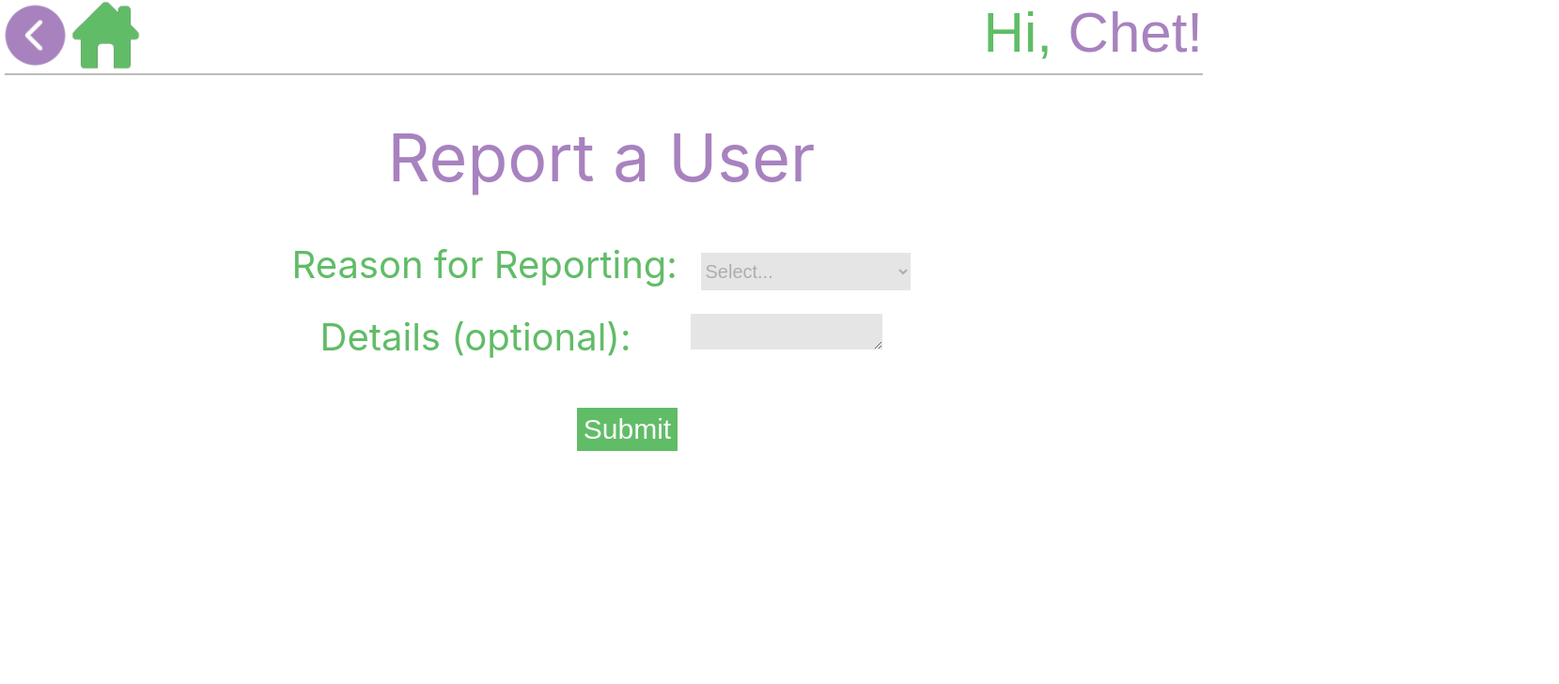
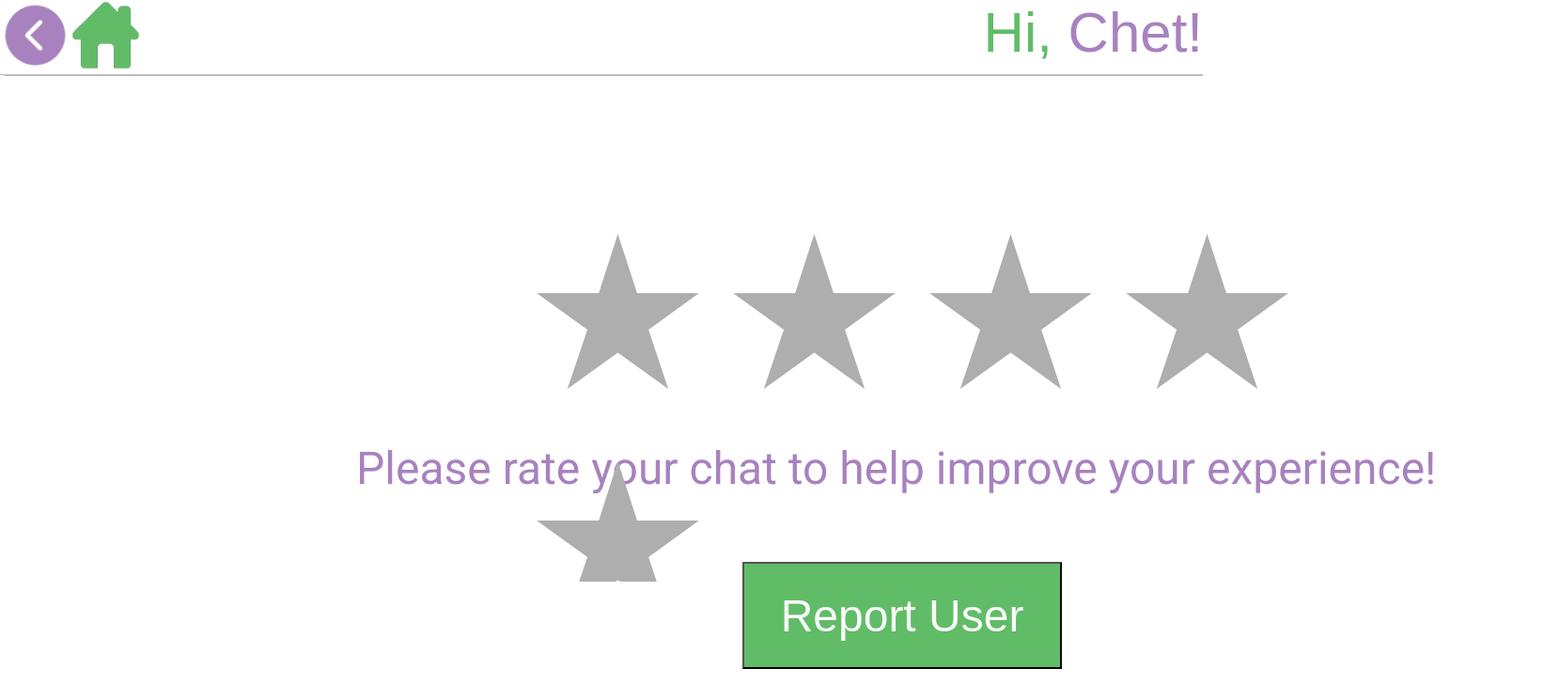
Before and after one commit to camperdue42/SWEN444-Team3, a React (Create React App) app: page / in a window 1280 px wide. Shown: the top 728 px of the page at 94% size, 1659 px wide, since content can reach past the window. Built offline with nearby package versions, Linux system fonts and the light colour scheme.

Commit message:
rating page converted

```diff
--- a/package.json
+++ b/package.json
@@ -12,7 +12,9 @@
     "react-calendar": "^3.1.0",
     "react-dom": "^17.0.1",
     "react-modal": "^3.11.2",
+    "react-rating-stars-component": "^2.2.0",
     "react-scripts": "4.0.0",
+    "react-star-rating-component": "^1.4.1",
     "web-vitals": "^0.2.4"
   },
   "scripts": {
--- a/src/App.js
+++ b/src/App.js
@@ -2,10 +2,11 @@ import React from 'react'
 import HomePage from "./home";
 import JournalSurvey from "./journal-survey";
 import Report from "./report";
+import Rating from "./rating";
 
 function App() {
   return (
-    <Report/>
+    <Rating/>
   );
 }
 
--- /dev/null
+++ b/src/css/rating.css
@@ -0,0 +1,70 @@
+* {
+    overflow-x: hidden;
+    padding: 0px !important;
+    margin: 0px !important;
+}
+
+.v18_333 {
+    width: 100%;
+    height: 1080px;
+    opacity: 1;
+    top: 0px;
+    left: 0px;
+    overflow: hidden;
+}
+
+#stars {
+    height: 250px;
+    width: 1000px;
+    overflow: hidden;
+    left: 50%;
+}
+
+.v18_356 {
+    width: 100%;
+    color: rgba(168,130,191,1);
+    position: absolute;
+    top: 470px;
+    left: 379px;
+    font-family: Roboto;
+    font-weight: Regular;
+    font-size: 48px;
+    opacity: 1;
+    text-align: left;
+}
+.v18_355 {
+    width: 1000px;
+    height: 400px;
+    background-repeat: no-repeat;
+    background-position: center center;
+    background-size: cover;
+    opacity: 1;
+    position: absolute;
+    top: 219px;
+    left: 553px;
+    overflow: hidden;
+}
+.v18_359 {
+    width: 340px;
+    height: 114px;
+    background-repeat: no-repeat;
+    background-position: center center;
+    background-size: cover;
+    opacity: 1;
+    position: absolute;
+    top: 598px;
+    left: 790px;
+    overflow: hidden;
+}
+.v18_357 {
+    width: 340px;
+    height: 114px;
+    background: rgba(97,188,103,1);
+    opacity: 1;
+    position: absolute;
+    top: 0px;
+    left: 0px;
+    overflow: hidden;
+    color: rgb(250, 250, 250);
+    font-size: 48px;
+}
--- /dev/null
+++ b/src/rating.js
@@ -0,0 +1,35 @@
+import React from 'react';
+import Banner from "./banner";
+import './css/rating.css';
+import StarRatingComponent from 'react-rating-stars-component';
+
+class Rating extends React.Component {
+    constructor(props) {
+        super(props);
+    }
+
+    render() {
+        return (
+            <div className='wrapper'>
+                <link href="https://fonts.googleapis.com/css?family=Roboto&display=swap" rel="stylesheet" />
+                <Banner />
+                <hr />
+                <div class="v18_333">
+
+                    <span class="v18_356">Please rate your chat to help improve your experience!</span>
+                    <div class="v18_355">
+                        <StarRatingComponent id={"stars"} size={200} color={"#aeaeae"} />
+                    </div>
+                    <div class="v18_359">
+                        <button class="v18_357">Report User</button>
+                    </div>
+                </div>
+            </div>
+        );
+    }
+
+
+
+}
+
+export default Rating;
```
Also changed, not shown: 1 other file (tests, documents, lock files or other folders).
